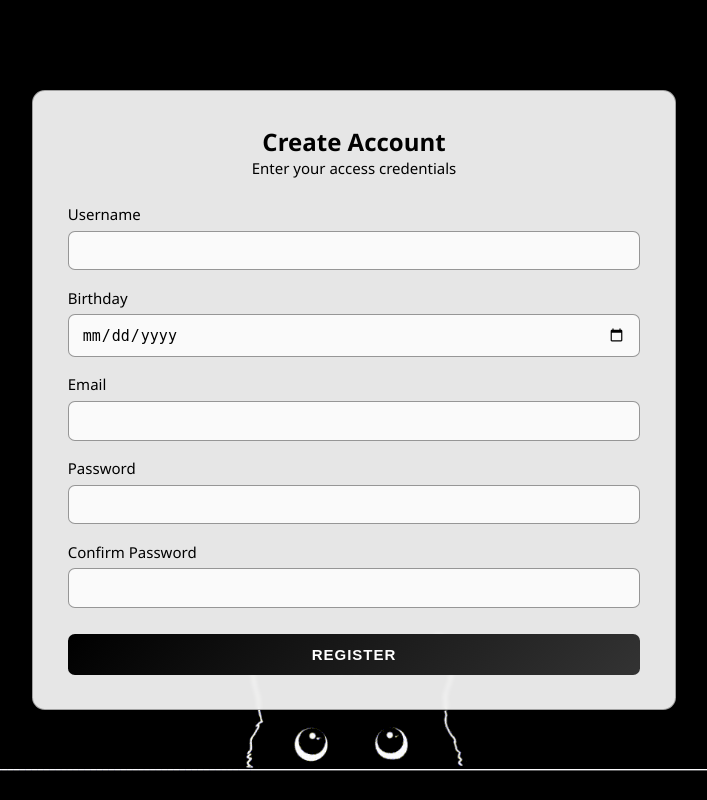
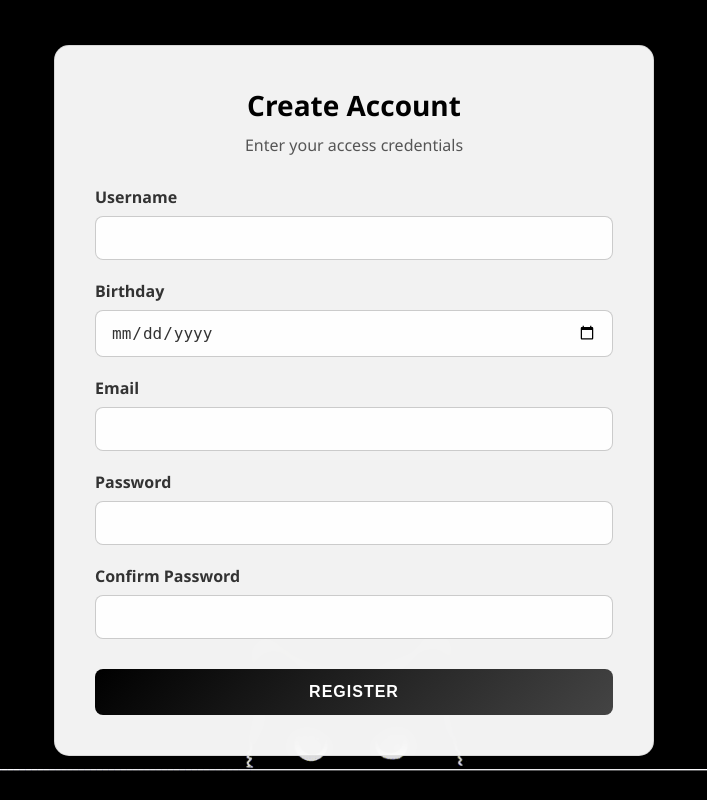
Before and after one commit to AldrinClave/Registration-Website1, a Flask app: page / in a window 1280 px wide. Shown: the whole page, without its empty margins (286-993 px from the left). Run offline with Flask 3, Linux system fonts and the light colour scheme; parts of the project's set-up code (start-up, migrations or seed data) failed here and were passed over.

Commit message:
Update style.css

```diff
--- a/static/css/style.css
+++ b/static/css/style.css
@@ -5,7 +5,7 @@
 }
 
 body {
-  color: black;
+  color: #333;
   background-image: url("../resources/L.gif");
   background-size: cover;
   background-position: center;
@@ -15,10 +15,7 @@ body {
   display: flex;
   justify-content: center;
   align-items: center;
-}
-
-.header1 {
-  text-align: center;
+  flex-direction: column;
 }
 
 .lbx {
@@ -26,67 +23,91 @@ body {
   display: flex;
   justify-content: center;
   align-items: center;
-  padding: 17.172px;
+  padding: 20px;
 }
 
 .sbx {
-  padding: 34.344px;
-  border-radius: 12.849px;
+  padding: 40px;
+  border-radius: 15px;
   width: 100%;
-  max-width: 643.125px;
-  background-color: rgba(255, 255, 255, 0.9);
-  box-shadow: 0 0 30px rgba(0, 0, 0, 0.15);
-  backdrop-filter: blur(2px);
-  border: 1px solid rgba(0, 0, 0, 0.3);
+  max-width: 600px;
+  background-color: rgba(255, 255, 255, 0.95);
+  box-shadow: 0 8px 32px rgba(0, 0, 0, 0.2);
+  backdrop-filter: blur(10px);
+  border: 1px solid rgba(0, 0, 0, 0.1);
+  transition: transform 0.3s ease, box-shadow 0.3s ease;
+}
+
+.sbx:hover {
+  transform: translateY(-5px);
+  box-shadow: 0 12px 40px rgba(0, 0, 0, 0.3);
+}
+
+.content {
+  opacity: 0;
+  animation: fadeIn 0.5s ease-in-out 1s forwards;
+}
+
+@keyframes fadeIn {
+  to {
+    opacity: 1;
+  }
+}
+
+.header1 {
+  text-align: center;
+  font-size: 28px;
+  font-weight: bold;
+  margin-bottom: 10px;
+  color: #000;
 }
 
 .header2 {
   text-align: center;
-  margin-bottom: 25.758px;
-  font-size: 15px;
-  color: black;
+  margin-bottom: 30px;
+  font-size: 16px;
+  color: #555;
 }
 
 .fg {
-  margin-bottom: 17.172px;
+  margin-bottom: 20px;
 }
 
 label {
   display: block;
-  margin-bottom: 6.8688px;
-  color: black;
-  font-weight: 500;
-  font-size: 15px;
-  text-shadow: none;
+  margin-bottom: 8px;
+  color: #333;
+  font-weight: 600;
+  font-size: 16px;
 }
 
 input {
   width: 100%;
-  padding: 10.3032px 12.849px;
-  border-radius: 6.8688px;
-  font-size: 15px;
+  padding: 12px 15px;
+  border-radius: 8px;
+  font-size: 16px;
   transition: all 0.3s ease;
-  background-color: rgba(255, 255, 255, 0.8);
-  border: 1px solid rgba(0, 0, 0, 0.4);
-  color: black;
+  background-color: rgba(255, 255, 255, 0.9);
+  border: 1px solid rgba(0, 0, 0, 0.2);
+  color: #333;
 }
 
 input:focus {
-  border-color: #000000;
-  box-shadow: 0 0 10px rgba(0, 0, 0, 0.5);
+  border-color: #000;
+  box-shadow: 0 0 12px rgba(0, 0, 0, 0.3);
   outline: none;
 }
 
 .submit {
   width: 100%;
-  padding: 12.0204px;
-  font-size: 15px;
+  padding: 14px;
+  font-size: 16px;
   cursor: pointer;
-  margin-top: 8.586px;
-  background: linear-gradient(135deg, #000000, #333333);
+  margin-top: 10px;
+  background: linear-gradient(135deg, #000, #444);
   color: white;
   border: none;
-  border-radius: 6.8688px;
+  border-radius: 8px;
   font-weight: bold;
   letter-spacing: 1px;
   text-transform: uppercase;
```
Also changed, not shown: other parts of static/css/style.css (+80 -5 lines).
